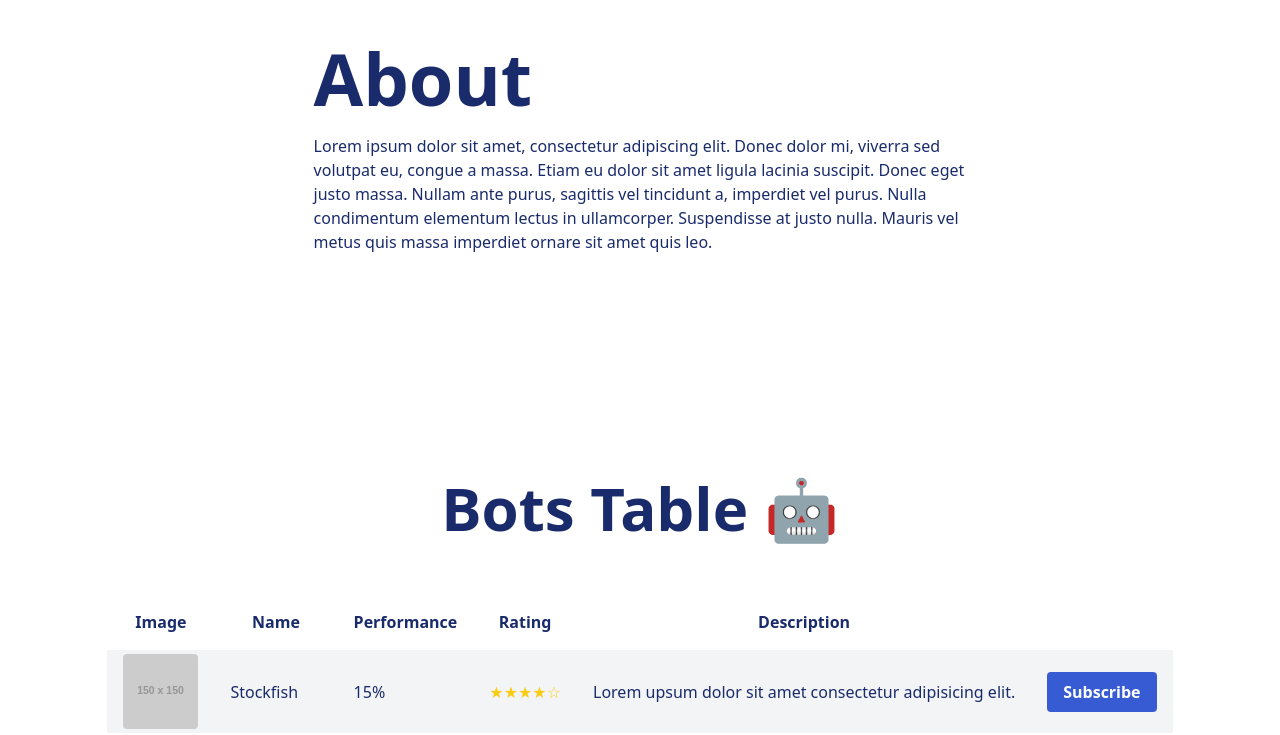
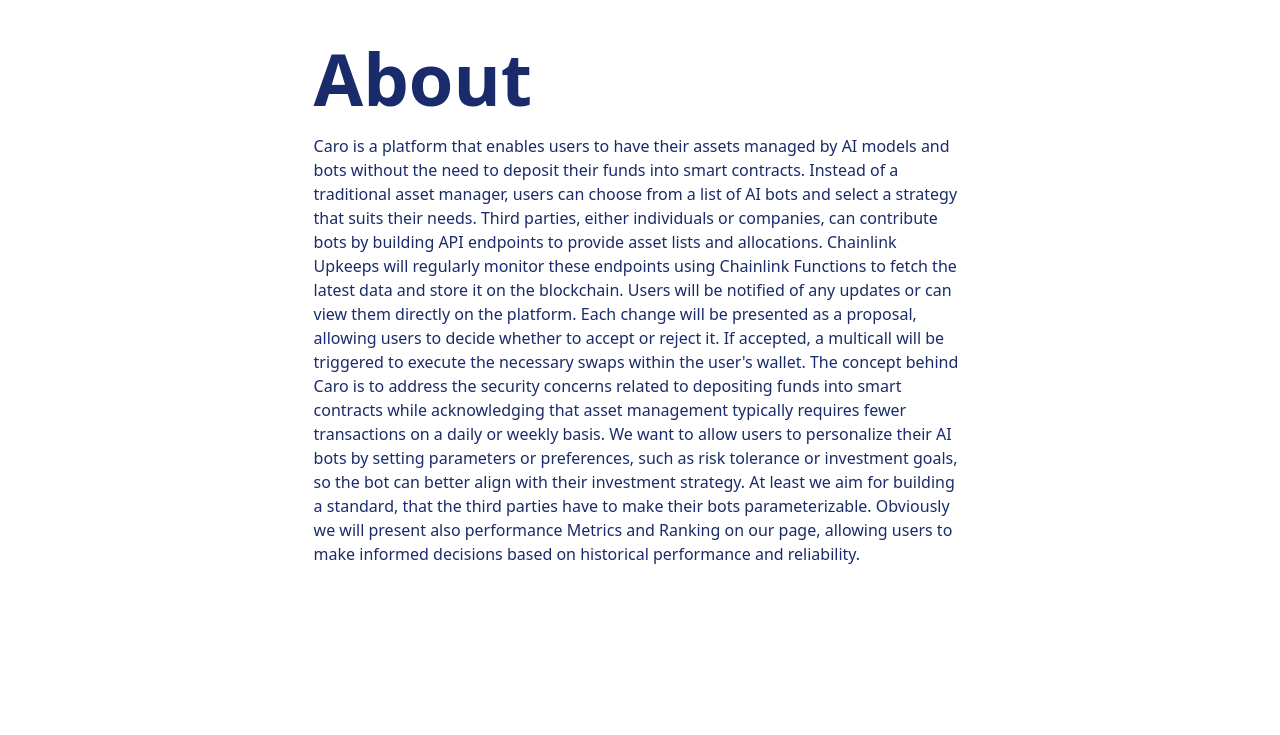
Before and after one commit to iljacorp/caro-frontend, a Next.js app: page / in a window 1280 px wide. Shown: the part 820-1555 px from the top of the page. Built offline with nearby package versions, Linux system fonts and the light colour scheme.

Commit message:
smaller adjustments

```diff
--- a/src/components/common/BotCard.tsx
+++ b/src/components/common/BotCard.tsx
@@ -11,11 +11,6 @@
 }: Bot) {
   return (
     <div className='flex flex-row flex-1'>
-      {imgUrl && (
-        <div className='mr-3'>
-          <Image src={imgUrl} alt={name} width={50} height={50} />
-        </div>
-      )}
       <div className='flex flex-col flex-1'>
         <div className='flex flex-row'>
           <p className='text-xl'>
--- a/src/components/containers/About.tsx
+++ b/src/components/containers/About.tsx
@@ -3,12 +3,28 @@
     <div className='w-3/5 max-w-3xl mt-56'>
       <h1 className='text-7xl font-semibold'>About</h1>
       <p className='mt-5'>
-        Lorem ipsum dolor sit amet, consectetur adipiscing elit. Donec dolor mi,
-        viverra sed volutpat eu, congue a massa. Etiam eu dolor sit amet ligula
-        lacinia suscipit. Donec eget justo massa. Nullam ante purus, sagittis
-        vel tincidunt a, imperdiet vel purus. Nulla condimentum elementum lectus
-        in ullamcorper. Suspendisse at justo nulla. Mauris vel metus quis massa
-        imperdiet ornare sit amet quis leo.
+        Caro is a platform that enables users to have their assets managed by AI
+        models and bots without the need to deposit their funds into smart
+        contracts. Instead of a traditional asset manager, users can choose from
+        a list of AI bots and select a strategy that suits their needs. Third
+        parties, either individuals or companies, can contribute bots by
+        building API endpoints to provide asset lists and allocations. Chainlink
+        Upkeeps will regularly monitor these endpoints using Chainlink Functions
+        to fetch the latest data and store it on the blockchain. Users will be
+        notified of any updates or can view them directly on the platform. Each
+        change will be presented as a proposal, allowing users to decide whether
+        to accept or reject it. If accepted, a multicall will be triggered to
+        execute the necessary swaps within the user's wallet. The concept behind
+        Caro is to address the security concerns related to depositing funds
+        into smart contracts while acknowledging that asset management typically
+        requires fewer transactions on a daily or weekly basis. We want to allow
+        users to personalize their AI bots by setting parameters or preferences,
+        such as risk tolerance or investment goals, so the bot can better align
+        with their investment strategy. At least we aim for building a standard,
+        that the third parties have to make their bots parameterizable.
+        Obviously we will present also performance Metrics and Ranking on our
+        page, allowing users to make informed decisions based on historical
+        performance and reliability.
       </p>
     </div>
   );
--- a/src/components/containers/Balance.tsx
+++ b/src/components/containers/Balance.tsx
@@ -12,8 +12,6 @@
 function Balance() {
   const [wallet] = useWallet();
   const { balance } = wallet;
-
-  console.log(balance);
 
   return (
     <div>
--- a/src/components/containers/BotsTable.tsx
+++ b/src/components/containers/BotsTable.tsx
@@ -67,7 +67,6 @@
       <table className='table-auto w-full'>
         <thead>
           <tr>
-            <TableHeader>Image</TableHeader>
             <TableHeader>Name</TableHeader>
             <TableHeader onClick={() => handleSort('performance')}>
               Performance
@@ -81,17 +80,6 @@
         <tbody>
           {sortedBots.map((bot, index) => (
             <tr key={index} className={index % 2 === 0 ? 'bg-gray-100' : ''}>
-              <TableData>
-                {bot.imgUrl && (
-                  <Image
-                    src={bot.imgUrl}
-                    alt={bot.name}
-                    width={75}
-                    height={75}
-                    className='rounded'
-                  />
-                )}
-              </TableData>
               <TableData>{bot.name}</TableData>
               <TableData>{bot.performance}%</TableData>
               <TableData>
--- a/src/components/containers/ExchangeModal.tsx
+++ b/src/components/containers/ExchangeModal.tsx
@@ -46,13 +46,12 @@
   const [wallet] = useWallet();
 
   const acceptTrade = () => {
-    console.log('accepted');
     closeModal();
   };
 
   return (
     <Modal isOpen={isOpen} closeModal={closeModal}>
-      <h2 className='text-3xl text-center font-bold'>Exchange</h2>
+      <h2 className='text-3xl text-center font-bold'>Target allocation</h2>
       <div className='flex flex-1 flex-col justify-between'>
         <div className='flex flex-1 flex-col mt-5 justify-center items-center'>
           <table className='table-auto'>
--- a/src/interfaces/index.d.ts
+++ b/src/interfaces/index.d.ts
@@ -19,7 +19,6 @@
 
 export interface Bot {
   name: string;
-  imgUrl?: string;
   description?: string;
   performance: number;
   rating: number;
--- a/src/services/fetch.tsx
+++ b/src/services/fetch.tsx
@@ -3,7 +3,6 @@
 const MOCKED_BOT_LIST: Bot[] = [
   {
     name: 'Stockfish',
-    imgUrl: 'https://via.placeholder.com/150',
     performance: 15,
     rating: 4,
     signals: [],
@@ -11,7 +10,6 @@
   },
   {
     name: 'Nanobot',
-    imgUrl: 'https://via.placeholder.com/150',
     performance: -4,
     rating: 2,
     signals: [],
@@ -19,7 +17,6 @@
   },
   {
     name: 'Hypesignals',
-    imgUrl: 'https://via.placeholder.com/150',
     performance: 22,
     rating: 5,
     signals: [],
```
